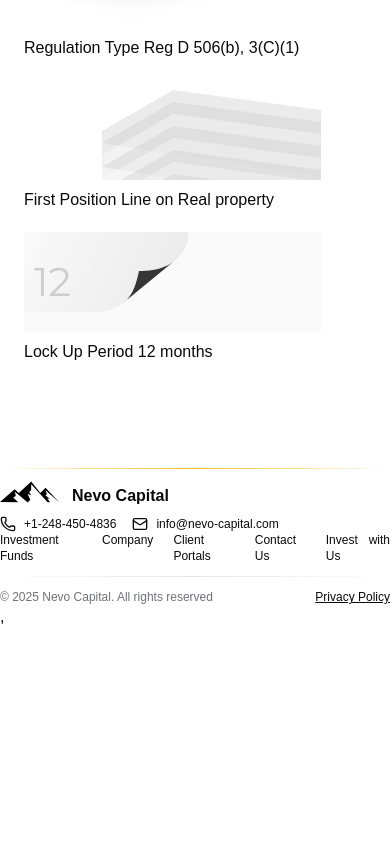
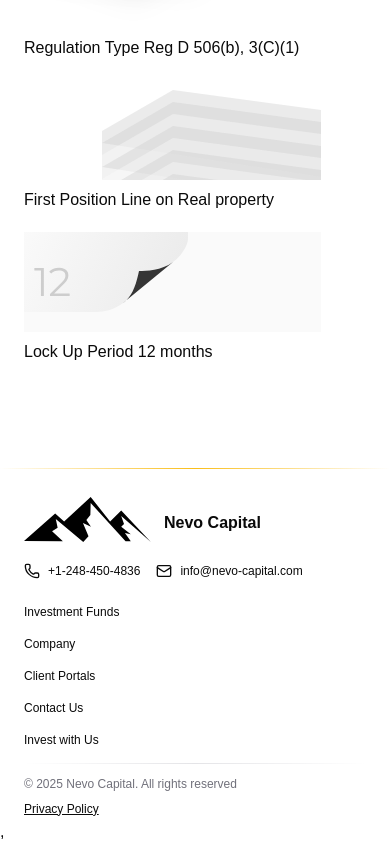
Before and after one commit to kid-us/nevocapital, a React (Vite) app: page /investment-funds in a window 390 px wide. Shown: the part 2342-3186 px from the top of the page. Before the commit the page ends 2971 px from the top, so only its background shows below. Built offline with nearby package versions, Linux system fonts and the light colour scheme; a web font is replaced by a local one.

Commit message:
feat: footer responsive

```diff
--- a/src/components/Footer.tsx
+++ b/src/components/Footer.tsx
@@ -10,20 +10,20 @@ const Footer = () => {
 
   return (
     <div
-      className={`${location.pathname === "/" && "hidden"} max-w-6xl mx-auto mt-10 relative pt-2`}
+      className={`${location.pathname === "/" && "hidden"} max-w-6xl mx-auto mt-10 relative pt-2 lg:px-0 px-6`}
     >
       {/* Gradient top border */}
       <div className="absolute top-0 left-0 w-full h-[1px] bg-gradient-to-r from-transparent via-primary to-transparent" />
 
-      <div className="md:flex justify-between items-center">
+      <div className="md:flex justify-between items-center mt-5">
         <div>
           {/* Logo */}
           <div className="flex items-center space-x-3">
-            <img src={logo} className="w-15" />
+            <img src={logo} className="md:w-15 w-32" />
             <h1 className="font-bold mt-2">Nevo Capital</h1>
           </div>
           {/* Contact Info */}
-          <div className="flex space-x-4 mt-2">
+          <div className="flex space-x-4 md:mt-2 mt-5">
             <div className="flex space-x-2">
               <Phone size={16} />
               <p className="text-xs">+1-248-450-4836</p>
@@ -37,16 +37,17 @@ const Footer = () => {
         </div>
 
         {/* Links */}
-        <div>
-          <div className="flex space-x-5">
+        <div className="lg:mt-0 mt-5">
+          <div className="md:flex space-x-5 space-y-2 md:space-y-0">
             {nav.map((n) => (
+              <div key={n.path}>
                 <Link
-                key={n.path}
                   to={n.path}
                   className="dark:text-white font-medium rounded hover:underline hover:underline-offset-4 decoration-cta transition-[underline-offset,decoration-color] duration-300 lg:text-center text-justify text-xs"
                 >
                   {n.label}
                 </Link>
+              </div>
             ))}
             {/* Invest with Us */}
             <Link
@@ -61,7 +62,7 @@ const Footer = () => {
 
       <div className="my-3 w-full h-[1px] bg-gradient-to-r from-transparent via-zinc-200 to-transparent" />
 
-      <div className="flex justify-between">
+      <div className="md:flex justify-between md:space-y-0 space-y-1">
         <p className="text-xs text-zinc-500">
           © {date.getFullYear()} Nevo Capital. All rights reserved
         </p>
```
Lines whose indentation alone changed are shown as unchanged.
